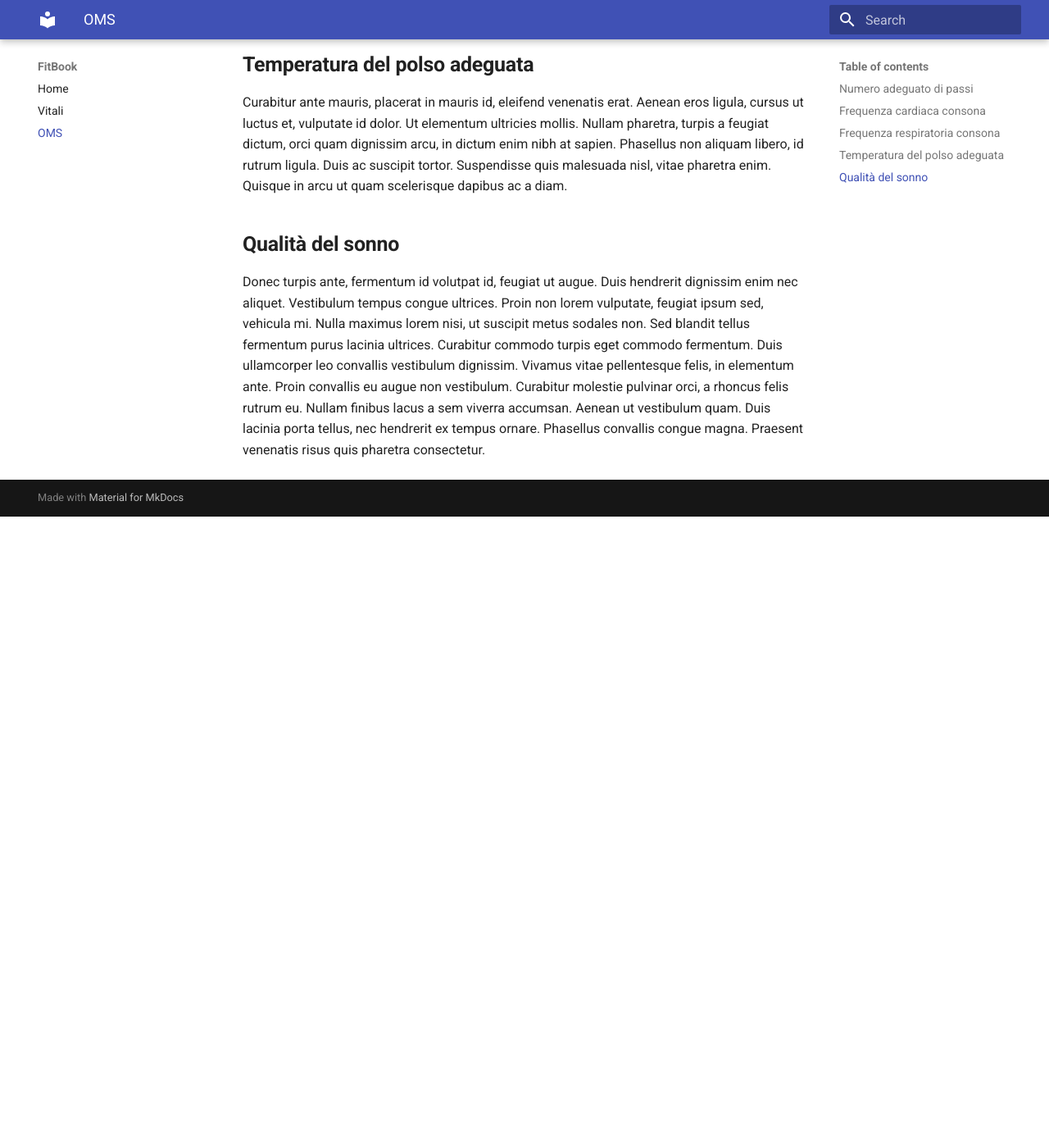
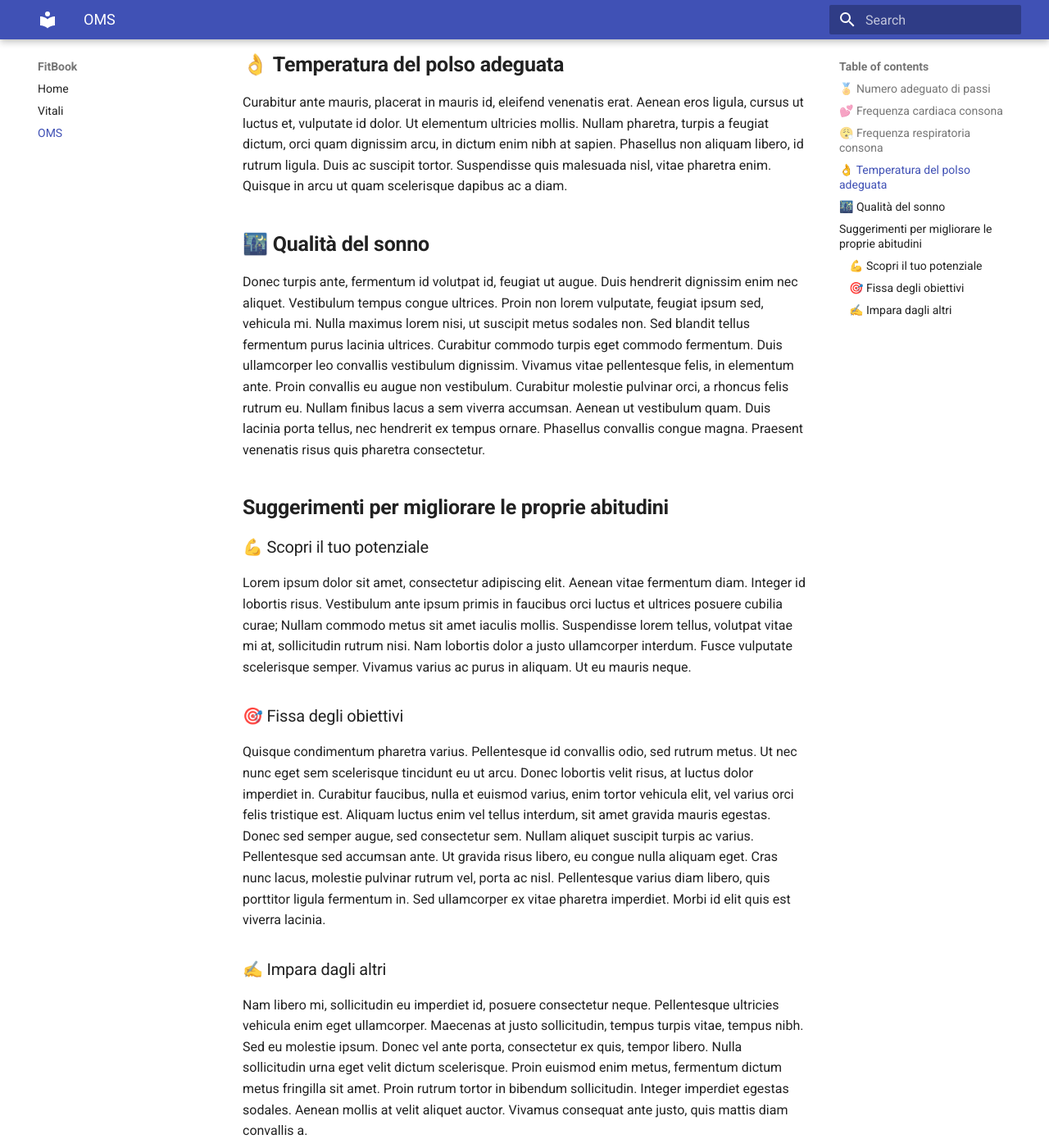
Before and after one commit to gabrielegolfieri/FitBook, an MkDocs documentation site: the page built from docs/OMS.md, in a window 1280 px wide and 1400 px high, scrolled down 929 px. Shown: the whole window at 82% size. Built offline with MkDocs 1.6.1 and Material for MkDocs 9.7.7, drawn with Linux system fonts in a browser that asks for light colours; before the commit the page ends 1559 px from its top, so only the background shows below that.

Commit message:
Fourth commit

```diff
--- a/docs/OMS.md
+++ b/docs/OMS.md
@@ -1,21 +1,35 @@
 # Direttive OMS per una lettura corretta dei dati
 
-## **Numero adeguato di passi**
+## 🏅 **Numero adeguato di passi**
 
 Lorem ipsum dolor sit amet, consectetur adipiscing elit. Mauris sit amet nisl placerat, mattis elit sed, mollis ante. Praesent a egestas odio. In hac habitasse platea dictumst. Aliquam at lacus massa. Vestibulum faucibus risus elit, fermentum blandit nisi luctus quis. Quisque malesuada maximus mi, sit amet congue orci vehicula eget. Fusce consequat tellus gravida tellus viverra, vitae porttitor nulla ultrices. Nam in pellentesque ante. Integer lacus orci, interdum vitae gravida nec, egestas eget purus.
 
-## **Frequenza cardiaca consona**
+## 💕 **Frequenza cardiaca consona**
 
 Ut eleifend quis massa a mattis. Aliquam erat volutpat. Cras vitae tortor sed tortor finibus dapibus sit amet id diam. Duis semper nunc id justo placerat consequat. Aenean fringilla tempus odio ac pulvinar. Cras enim dui, semper at eleifend eu, viverra at ipsum. Donec egestas mi at risus rutrum, sed porttitor arcu dictum. Aenean condimentum vel sapien in cursus. Mauris in arcu aliquam, blandit nibh sit amet, consectetur est. Curabitur at mollis turpis, ac pulvinar metus. Duis pharetra neque tellus, quis euismod leo tincidunt sed. Pellentesque vitae tortor sed quam imperdiet efficitur. Sed imperdiet sem quis sagittis convallis.
 
-## **Frequenza respiratoria consona**
+## 😮‍💨 **Frequenza respiratoria consona**
 
 Nunc porttitor ut quam sit amet sollicitudin. Pellentesque sed consequat felis, non viverra magna. Vivamus accumsan, leo ac porta eleifend, tortor est rutrum lorem, sit amet porttitor nibh libero nec erat. Suspendisse aliquam, purus sit amet commodo tristique, arcu nisi faucibus nunc, eget blandit enim nibh nec ante. Nam leo est, malesuada eget augue et, lobortis imperdiet mi. Nullam tincidunt nunc in enim gravida euismod. Maecenas vehicula arcu id erat posuere maximus. Vestibulum ante ipsum primis in faucibus orci luctus et ultrices posuere cubilia curae; Nam elementum urna sed massa aliquet semper. Aenean luctus nunc sed eros accumsan, in tristique ipsum laoreet.
 
-## **Temperatura del polso adeguata**
+## 👌 **Temperatura del polso adeguata**
 
 Curabitur ante mauris, placerat in mauris id, eleifend venenatis erat. Aenean eros ligula, cursus ut luctus et, vulputate id dolor. Ut elementum ultricies mollis. Nullam pharetra, turpis a feugiat dictum, orci quam dignissim arcu, in dictum enim nibh at sapien. Phasellus non aliquam libero, id rutrum ligula. Duis ac suscipit tortor. Suspendisse quis malesuada nisl, vitae pharetra enim. Quisque in arcu ut quam scelerisque dapibus ac a diam.
 
-## **Qualità del sonno**
+## 🌃 **Qualità del sonno**
 
 Donec turpis ante, fermentum id volutpat id, feugiat ut augue. Duis hendrerit dignissim enim nec aliquet. Vestibulum tempus congue ultrices. Proin non lorem vulputate, feugiat ipsum sed, vehicula mi. Nulla maximus lorem nisi, ut suscipit metus sodales non. Sed blandit tellus fermentum purus lacinia ultrices. Curabitur commodo turpis eget commodo fermentum. Duis ullamcorper leo convallis vestibulum dignissim. Vivamus vitae pellentesque felis, in elementum ante. Proin convallis eu augue non vestibulum. Curabitur molestie pulvinar orci, a rhoncus felis rutrum eu. Nullam finibus lacus a sem viverra accumsan. Aenean ut vestibulum quam. Duis lacinia porta tellus, nec hendrerit ex tempus ornare. Phasellus convallis congue magna. Praesent venenatis risus quis pharetra consectetur.
+
+## **Suggerimenti per migliorare le proprie abitudini**
+
+### 💪 Scopri il tuo potenziale
+
+Lorem ipsum dolor sit amet, consectetur adipiscing elit. Aenean vitae fermentum diam. Integer id lobortis risus. Vestibulum ante ipsum primis in faucibus orci luctus et ultrices posuere cubilia curae; Nullam commodo metus sit amet iaculis mollis. Suspendisse lorem tellus, volutpat vitae mi at, sollicitudin rutrum nisi. Nam lobortis dolor a justo ullamcorper interdum. Fusce vulputate scelerisque semper. Vivamus varius ac purus in aliquam. Ut eu mauris neque.
+
+### 🎯 Fissa degli obiettivi
+
+Quisque condimentum pharetra varius. Pellentesque id convallis odio, sed rutrum metus. Ut nec nunc eget sem scelerisque tincidunt eu ut arcu. Donec lobortis velit risus, at luctus dolor imperdiet in. Curabitur faucibus, nulla et euismod varius, enim tortor vehicula elit, vel varius orci felis tristique est. Aliquam luctus enim vel tellus interdum, sit amet gravida mauris egestas. Donec sed semper augue, sed consectetur sem. Nullam aliquet suscipit turpis ac varius. Pellentesque sed accumsan ante. Ut gravida risus libero, eu congue nulla aliquam eget. Cras nunc lacus, molestie pulvinar rutrum vel, porta ac nisl. Pellentesque varius diam libero, quis porttitor ligula fermentum in. Sed ullamcorper ex vitae pharetra imperdiet. Morbi id elit quis est viverra lacinia.
+
+### ✍️ Impara dagli altri
+
+Nam libero mi, sollicitudin eu imperdiet id, posuere consectetur neque. Pellentesque ultricies vehicula enim eget ullamcorper. Maecenas at justo sollicitudin, tempus turpis vitae, tempus nibh. Sed eu molestie ipsum. Donec vel ante porta, consectetur ex quis, tempor libero. Nulla sollicitudin urna eget velit dictum scelerisque. Proin euismod enim metus, fermentum dictum metus fringilla sit amet. Proin rutrum tortor in bibendum sollicitudin. Integer imperdiet egestas sodales. Aenean mollis at velit aliquet auctor. Vivamus consequat ante justo, quis mattis diam convallis a.
--- a/mkdocs.yml
+++ b/mkdocs.yml
@@ -3,5 +3,5 @@ nav:
   - Home: index.md
   - Vitali: vitali.md
   - OMS: OMS.md
-theme:
-  name: material
+theme: material
+use_directory_urls: false
```
Also changed, not shown: docs/vitali.md (+5 -5 lines), site/404.html, site/OMS.html, site/index.html, site/search/search_index.json, site/vitali.html.
